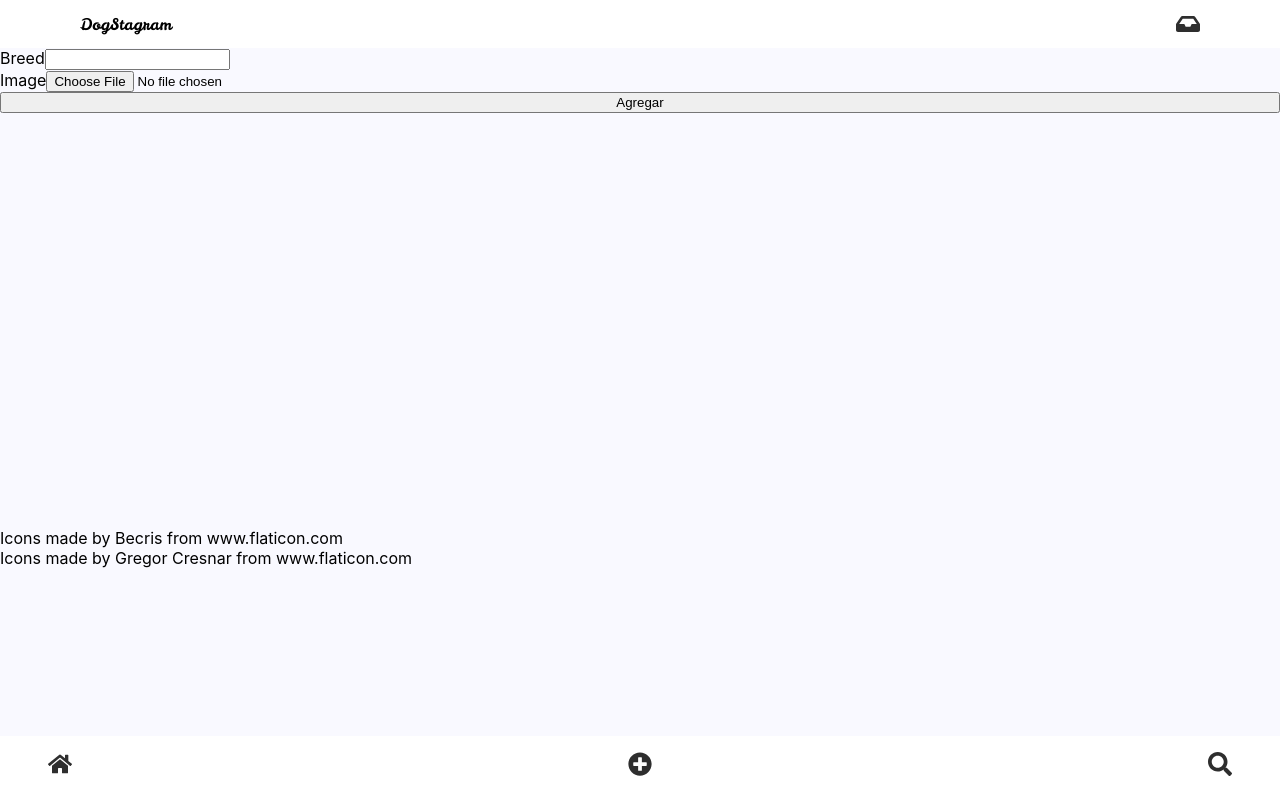
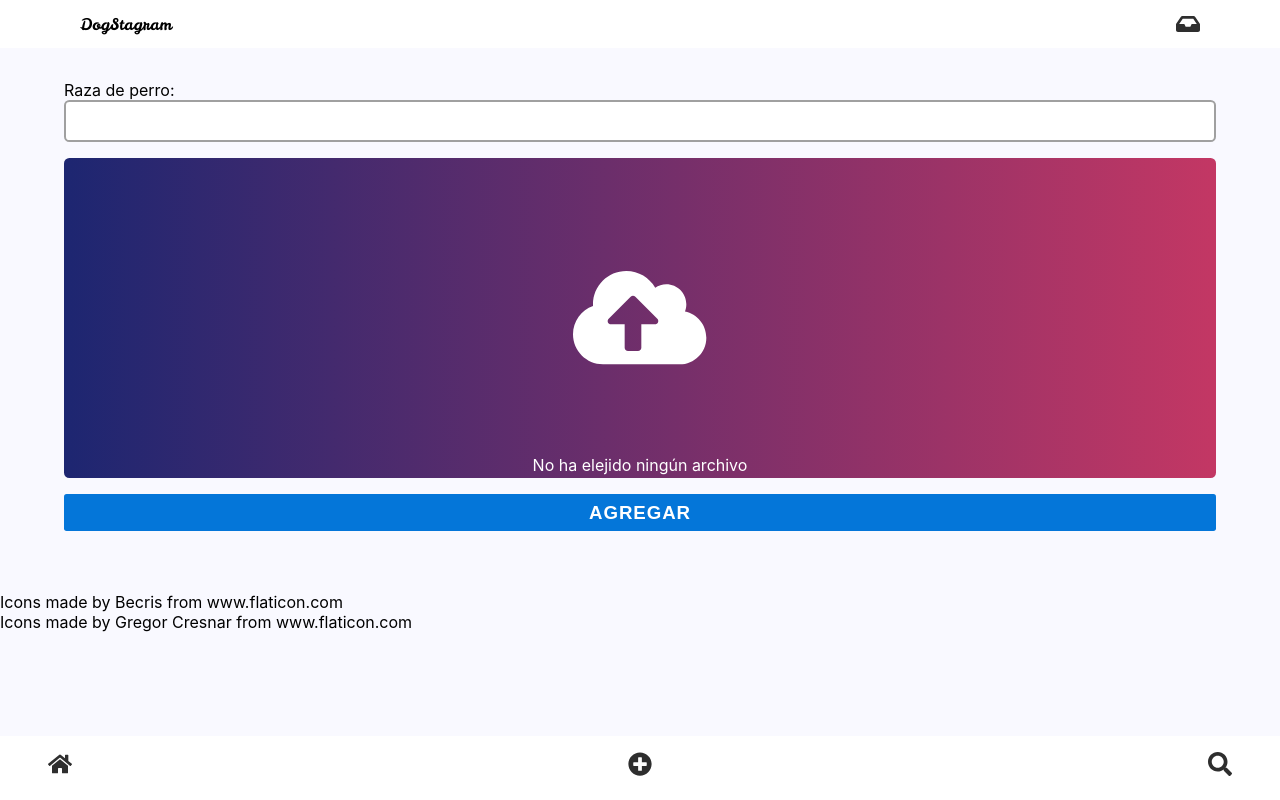
Before and after one commit to paolo-bonelli/DogStagram, a React (Create React App) app: page /add in a window 1280 px wide. Built offline with nearby package versions, Linux system fonts and the light colour scheme.

Commit message:
add dog form layout implemented

```diff
--- a/src/components/AddDog.jsx
+++ b/src/components/AddDog.jsx
@@ -1,16 +1,49 @@
+import { useState, useEffect } from 'react'
+import UploadButton from './UploadButton'
+
 function AddDog() {
+  const [isSelected, setSelected] = useState(false);
+  const [file, setFile] = useState({});
+  const [fileRoute, setFileRoute] = useState("");
+  const [fileName, setFileName] = useState("")
+
+  const onSubmit = (event) => {
+    event.preventDefault();
+    console.log(event.target)
+  }
+
+  useEffect((props)=>{
+    if (file instanceof  File){
+      setFileName(file.name)
+      const reader = new FileReader();
+      reader.addEventListener("load", () => {
+        setFileRoute(reader.result);
+      })
+
+      reader.readAsDataURL(file)
+    } else {
+      setFileName("")
+      setSelected(false)
+    }
+  })
+
+  const onSure = (e) => {
+    setFile(e.target.files[0]);
+    setSelected(true)
+  }
+
   return (
-    <form className='add-form' encType="multipart/form-data" method="POST">
+    <form  onSubmit={onSubmit} className='add-form' encType="multipart/form-data" method="POST">
       <div className="form-control">
-        <label htmlFor="dog-breed">Breed</label>
-        <input type="text" name="breed" id="dog-breed" />
+        <label htmlFor="dog-breed">Raza de perro:</label>
+        <input type="text" name="breed" id="dog-breed" required />
       </div>
-      <div className="form-control">
-        <label htmlFor="dog-image">Image</label>
-        <input type="file" name="image" id="dog-image" accept="image/png, image/jpeg" />
+      <div className="form-control-upload">
+        <UploadButton isSelected={isSelected} fileName={fileName} fileRoute={fileRoute} />
+        <input onChange={onSure} type="file" name="dog-image" id="dog-image" accept="image/png, image/jpeg" required hidden />
       </div>
 
-      <input type="submit" value="Agregar" className="btn-submit" />
+      <input type="submit" value="Agregar" className="form-control btn-submit" />
     </form>
   )
 }
--- /dev/null
+++ b/src/components/UploadButton.jsx
@@ -0,0 +1,20 @@
+import {FaCloudUploadAlt} from 'react-icons/fa'
+
+function UploadButton({ isSelected, fileRoute, fileName }) {
+  return (
+    <>
+      <label htmlFor="dog-image">
+        <div className={`dog-image-placeholder ${isSelected ? 'hidden' : ''}`}>
+          <FaCloudUploadAlt className="upload-icon" />
+          <p>No ha elejido ningún archivo</p>
+        </div>
+        <figure>
+          <img src={fileRoute} alt="No ha elegido ninguna imagen" className={`dog-image ${ !isSelected ? 'hidden' : ''}`} />
+          <figcaption>{isSelected ? fileName : ''}</figcaption>
+        </figure>
+      </label>
+    </>
+  )
+}
+
+export default UploadButton
--- a/src/index.css
+++ b/src/index.css
@@ -80,6 +80,10 @@ a:-webkit-any-link {
   padding: 1.2em 2em;
 }
 
+.btn {
+  cursor: pointer;
+}
+
 .btn-icon {
   background: transparent;
   cursor: pointer;
@@ -114,10 +118,139 @@ nav ul{
 }
 
 form.add-form{
-  height: 60vh;
+  min-height: 60vh;
   display: flex;
   flex-direction: column;
+  width: 90vw;
+  margin: 2em auto;
+}
 
+form.add-form > * {
+  margin-bottom: 1em;
+}
+
+form.add-form .form-control {
+  display: grid;
+  grid-template-columns: 1fr;
+  min-height: 2em;
+  justify-content: center;
+  align-items: center;
+}
+
+:focus-visible {
+  outline: #F2A2A2 auto 1px;
+}
+
+form.add-form .form-control-upload {
+  position: relative;
+  color: white;
+  overflow: hidden;
+}
+
+form.add-form .form-control input[type=text] {
+  height: 2em;
+    font-size: large;
+    border-radius: 4pt;
+    border: 2pt solid #a0a0a0;
+}
+
+.form-control-upload figure {
+  position: relative;
+  margin: 0;
+  border-radius: 0.2em;
+  overflow: hidden;
+  width: 100%;
+}
+
+.form-control-upload .dog-image-placeholder {
+
+  background: #C33764;  /* fallback for old browsers */
+  background: -webkit-linear-gradient(to right, #1D2671, #C33764);  /* Chrome 10-25, Safari 5.1-6 */
+  background: linear-gradient(to right, #1D2671, #C33764); /* W3C, IE 10+/ Edge, Firefox 16+, Chrome 26+, Opera 12+, Safari 7+ */
+  box-sizing: border-box;
+  width: 100%;
+  height: 100%;
+  display: flex;
+  justify-content: center;
+  align-items: center;
+  min-height: 40vh;
+}
+
+.form-control-upload figure figcaption {
+  position: absolute;
+  bottom: 0;
+  margin: 0;
+  width: 100%;
+  box-sizing: border-box;
+  padding: 0.5em 0;
+  text-align: center;background: #C33764;  /* fallback for old browsers */
+  background: -webkit-linear-gradient(to right, #1D2671, #C33764);  /* Chrome 10-25, Safari 5.1-6 */
+  background: linear-gradient(to right, #1D2671, #C33764); /* W3C, IE 10+/ Edge, Firefox 16+, Chrome 26+, Opera 12+, Safari 7+ */
+  opacity: 0%;
+  transition-duration: 0.8s;
+}
+
+form.add-form .form-control-upload:hover figure figcaption {
+  opacity: 100%;
+}
+
+.form-control-upload .dog-image {
+  width: 100%;
+  object-fit: contain;
+}
+
+
+.form-control-upload .dog-image img {
+  max-width: 100%;
+  max-height: 100%;
+  object-fit: contain;
+}
+
+.form-control-upload label {
+  display: block;
+  border-radius: 4pt;
+  width: 100%;
+  cursor: pointer;
+  overflow: hidden;
+}
+
+.form-control-upload .upload-icon {
+  font-size: 100pt;
+  cursor: pointer;
+}
+
+.form-control-upload .upload-cancel {
+  position: absolute;
+  font-size: 16pt;
+  top: 1.2em;
+  right: 1.2em;
+  cursor:pointer;
+  transform: translate(50%, -50%);
+  filter:drop-shadow(0px 0px 1.5pt black);
+  z-index: 100;
+}
+
+.form-control-upload p {
+  position: absolute;
+  bottom: 0.2em;
+  width: 100%;
+  text-align: center;
+  margin: 0%;
+}
+
+.hidden {
+  display: none !important;
+}
+
+.btn-submit {
+  border: none;
+  background-color: #0476D9;
+  font-size: 14pt;
+  font-weight: bold;
+  color: white;
+  border-radius: 2pt;
+  text-transform: uppercase;
+  letter-spacing: 0.7pt;
 }
 
 footer {
```
Also changed, not shown: src/components/Header.jsx (renamed from src/components/Header.js, +0 -7 lines), src/components/Dog.jsx (renamed from src/components/Dog.js), src/components/NavigationBar.jsx (renamed from src/components/NavigationBar.js).
